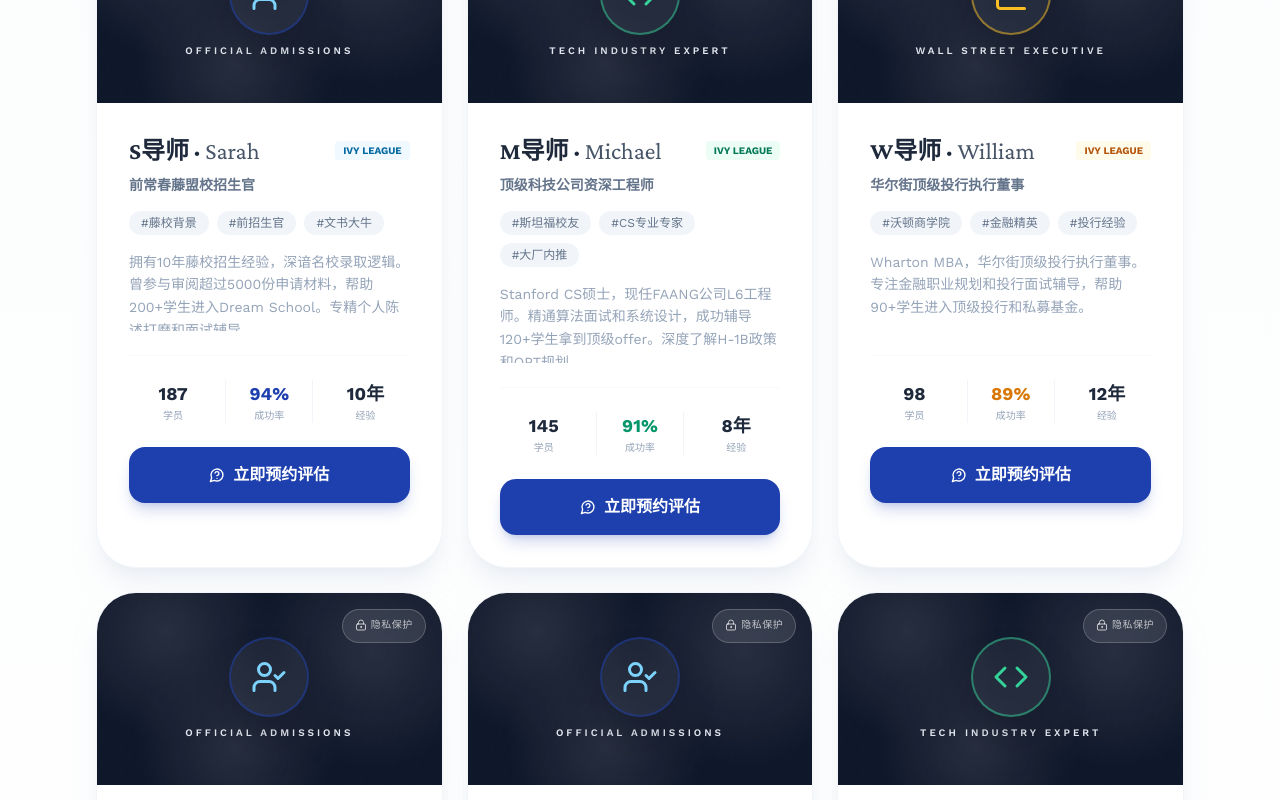
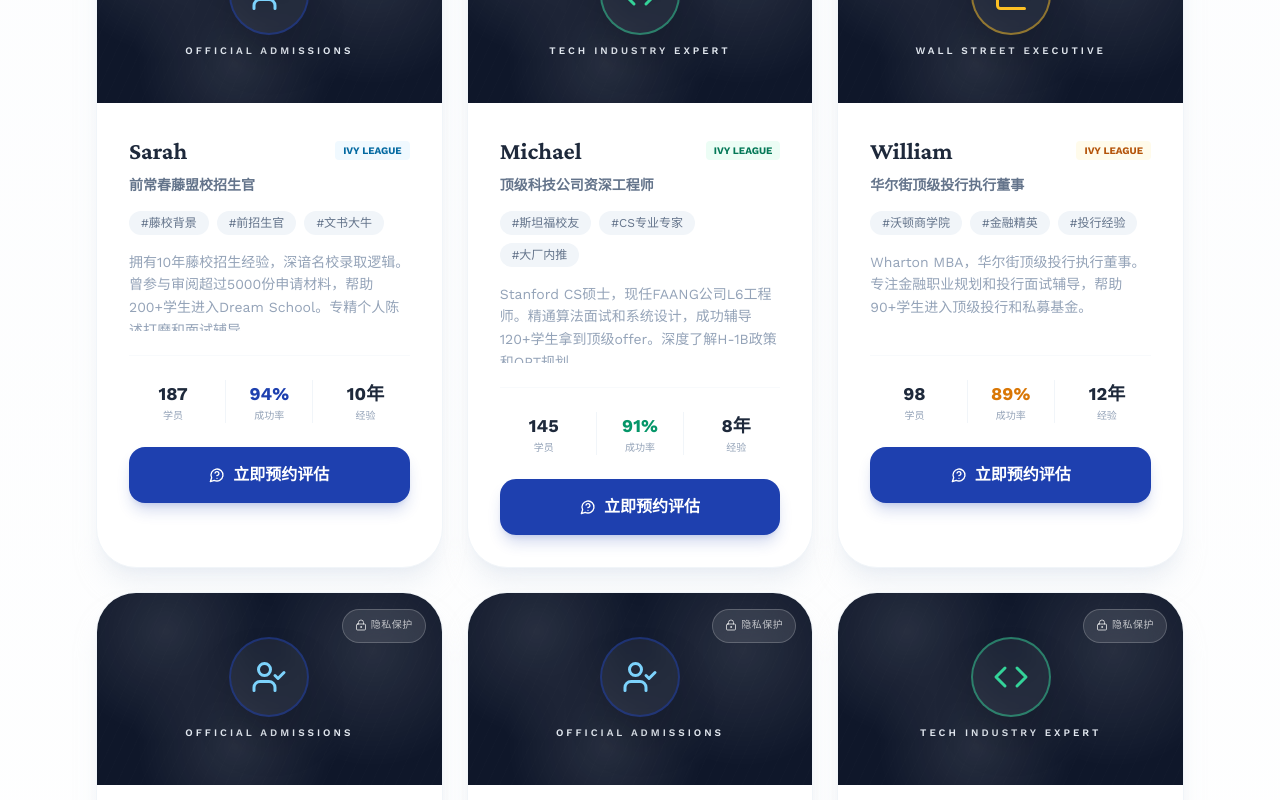
Before and after one commit to Kwang37/OpenEdu, a React (Vite) app: page / in a window 1280 px wide. Shown: the part 3140-3940 px from the top of the page. Built offline with nearby package versions, Linux system fonts and the light colour scheme.

Commit message:
Update App.jsx

```diff
--- a/src/App.jsx
+++ b/src/App.jsx
@@ -2097,7 +2097,7 @@ const App = () => {
                   <div className="p-6 md:p-8">
                     <div className="flex items-center justify-between mb-2">
                       <h3 className="font-heading text-2xl font-bold text-slate-800">
-                        {tutor.name} · <span className="text-slate-600 font-normal">{tutor.nameEn}</span>
+                        {tutor.nameEn}
                       </h3>
                       {hasIvy && (
                         <span className={`px-2 py-0.5 ${theme.pillBg} ${theme.pillText} text-[10px] font-bold rounded`}>
```
